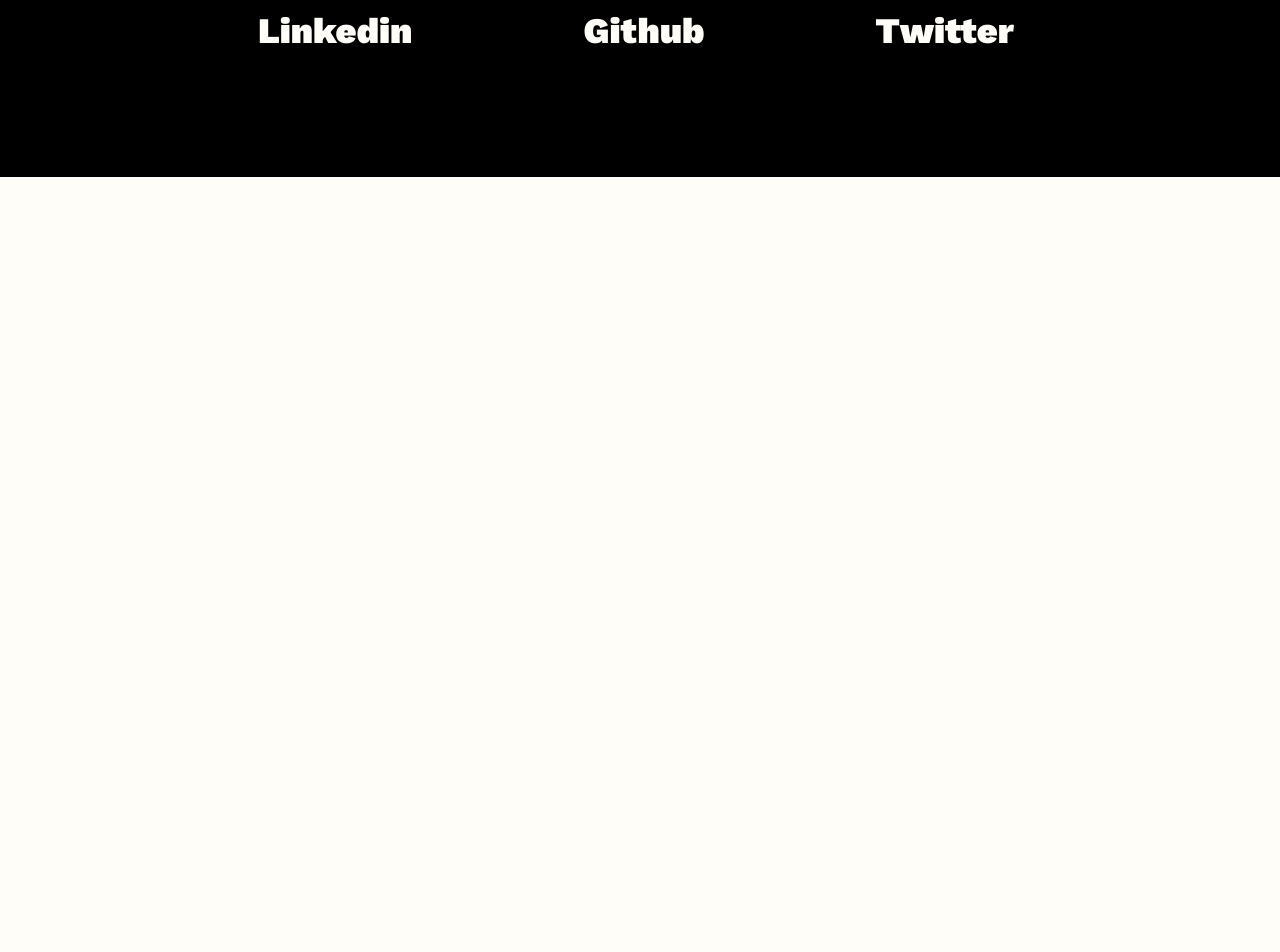
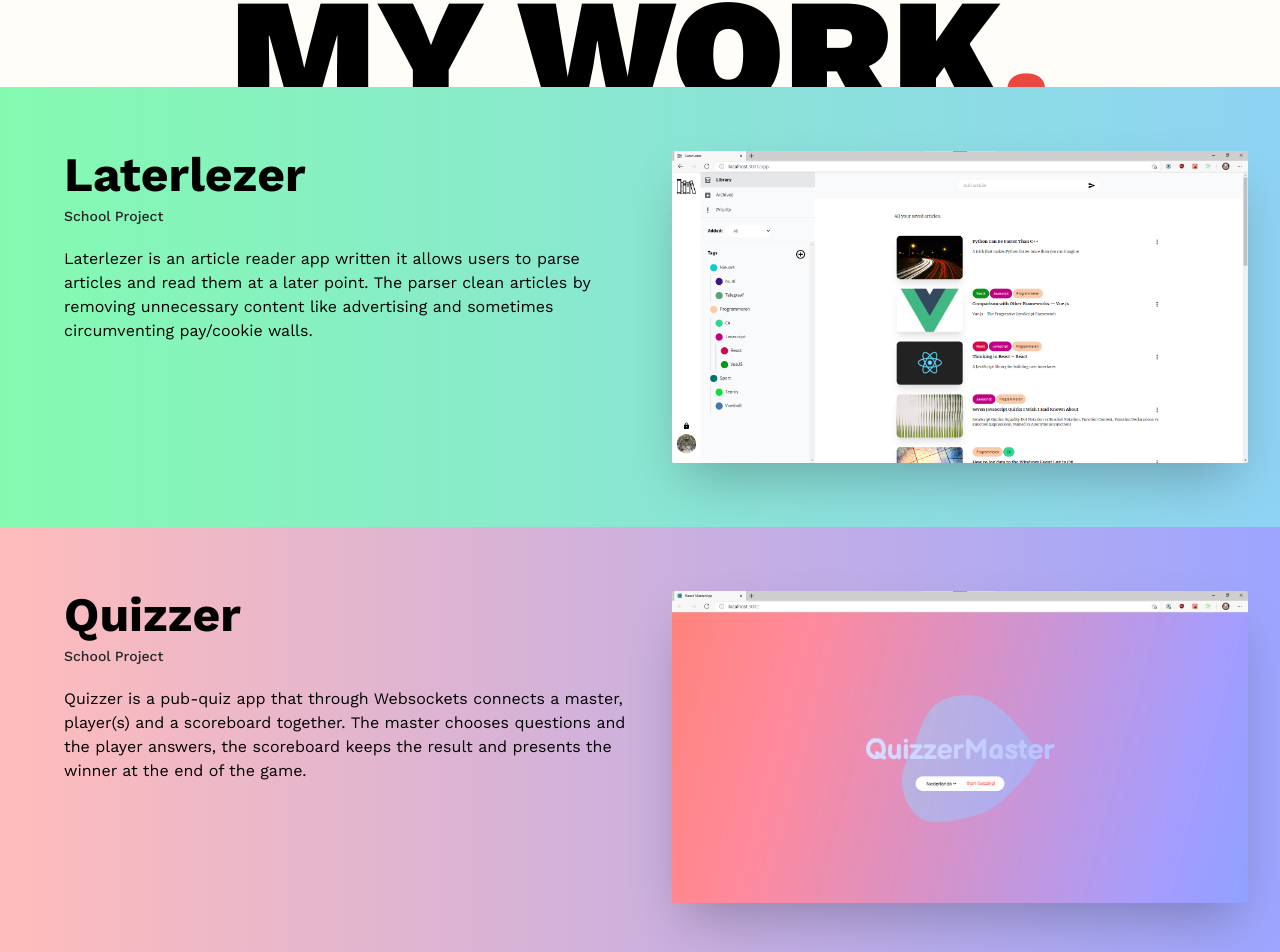
Before and after one commit to Patrickroelofs/Patrickroelofs.com, a React (Create React App) app in the folder client/: page / in a window 1280 px wide. Shown: the part 2101-3053 px from the top of the page. Before the commit the page ends 2278 px from the top, so only its background shows below. Built offline with nearby package versions, Linux system fonts and the light colour scheme; what @tailwindcss/typography would draw is missing.

Commit message:
add 2 projects to site

```diff
--- a/client/src/app/views/home/Home.jsx
+++ b/client/src/app/views/home/Home.jsx
@@ -46,6 +46,55 @@ function Home() {
 
       <SkillsAndTools />
 
+      <section className="w-screen min-h-screen m-auto pt-16 relative">
+        <h1 className="relative font-headers text-black font-black text-center top-20 uppercase" style={{ fontSize: '12vw' }}>
+          My work
+          <span className="text-themeRed font-headers font-black">.</span>
+        </h1>
+
+        <div
+          className="relative z-10 w-screen"
+          style={{ background: 'linear-gradient(90deg, #84FAB0 0%, #8FD3F4 100%)', minHeight: '12vh' }}
+        >
+          <div className="max-w-6xl m-auto py-16 grid grid-cols-2">
+
+            <div>
+              <div className="pb-6">
+                <h3 className="font-headers text-black font-bold text-5xl">Laterlezer</h3>
+                <sub className="font-headers font-medium text-sm text-gray-800">School Project</sub>
+              </div>
+              <p className="font-headers">Laterlezer is an article reader app written it allows users to parse articles and read them at a later point. The parser clean articles by removing unnecessary content like advertising and sometimes circumventing pay/cookie walls.</p>
+            </div>
+
+            <div className="text-right font-headers">
+              <img className="inline-block w-full shadow-2xl mx-8 rounded-sm" src="/projects/laterlezer_laptop.png" alt="hello" />
+            </div>
+
+          </div>
+        </div>
+
+        <div
+          className="relative z-10 w-screen"
+          style={{ background: 'linear-gradient(90deg, #FFBCBB 0%, #9DA5FF 100%)', minHeight: '12vh' }}
+        >
+          <div className="max-w-6xl m-auto py-16 grid grid-cols-2">
+
+            <div>
+              <div className="pb-6">
+                <h3 className="font-headers text-black font-bold text-5xl">Quizzer</h3>
+                <sub className="font-headers font-medium text-sm text-gray-800">School Project</sub>
+              </div>
+              <p className="font-headers">Quizzer is a pub-quiz app that through Websockets connects a master, player(s) and a scoreboard together. The master chooses questions and the player answers, the scoreboard keeps the result and presents the winner at the end of the game.</p>
+            </div>
+
+            <div className="text-right font-headers">
+              <img className="inline-block w-full shadow-2xl mx-8 rounded-sm" src="/projects/quizzer_laptop.png" alt="hello" />
+            </div>
+
+          </div>
+        </div>
+      </section>
+
       <Footer />
 
     </>
--- /dev/null
+++ b/client/src/components/contact/Contact.jsx
@@ -0,0 +1,11 @@
+import React from 'react';
+
+function Contact() {
+  return (
+    <section className="w-screen m-auto pt-16 relative text-center overflow-hidden">
+      <a href="mailto:contact@patrickroelofs.com">contact@patrickroelofs.com</a>
+    </section>
+  );
+}
+
+export default Contact;
--- a/client/tailwind.config.js
+++ b/client/tailwind.config.js
@@ -9,6 +9,7 @@ module.exports = {
       themeRed: '#E94840',
       white: colors.white,
       black: colors.black,
+      gray: colors.gray,
     },
     fontFamily: {
       headers: ['Work Sans', 'sans-serif'],
```
Also changed, not shown: client/public/projects/laterlezer_laptop.png (added), client/public/projects/quizzer_laptop.png (added).
